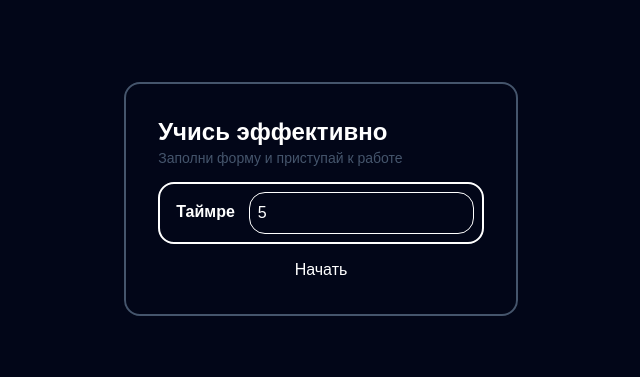
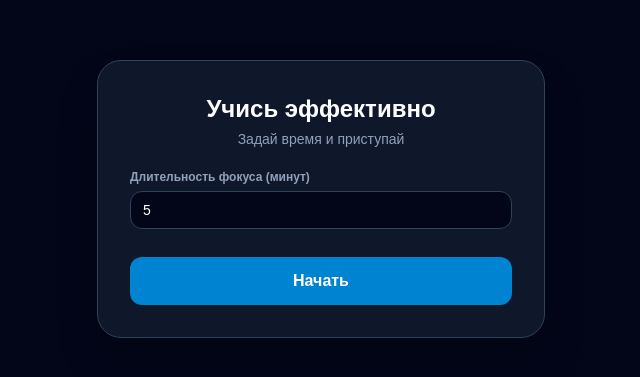
Before and after one commit to wiki73/focus-timer, a Next.js app: page / in a window 1280 px wide. Shown: the part 201-578 px from the top of the page, without its empty margins (319-959 px from the left). Built offline with nearby package versions, Linux system fonts and the light colour scheme.

Commit message:
сделал форму для времеги

```diff
--- a/src/app/page.tsx
+++ b/src/app/page.tsx
@@ -1,24 +1,24 @@
-"use client";
+'use client';
 
-import { useState, useEffect, useRef } from "react";
-import { TimerDisplay } from "../components/TimerDisplay";
-import { TimerControls } from "../components/TimerControls";
-import { FocusAlert } from "../components/FocusAlert";
-import { QuoteCard } from "../components/QuoteCard";
-import { SessionCounter } from "../components/SessionCounter";
-import { TimerSettings } from "@/components/TimerSettings";
+import { useState, useEffect, useRef } from 'react';
+import { TimerDisplay } from '../components/TimerDisplay';
+import { TimerControls } from '../components/TimerControls';
+import { FocusAlert } from '../components/FocusAlert';
+import { QuoteCard } from '../components/QuoteCard';
+import { SessionCounter } from '../components/SessionCounter';
+import { TimerSettings } from '@/components/TimerSettings';
 
 const QUOTES = [
-  "Держи фокус. Большие цели строятся из 5-минутных отрезков.",
-  "Внимание — это твоя главная валюта прямо сейчас.",
-  "Не отвлекайся. Ты уже делаешь прогресс.",
-  "Сконцентрируйся на одном действии.",
+  'Держи фокус. Большие цели строятся из 5-минутных отрезков.',
+  'Внимание — это твоя главная валюта прямо сейчас.',
+  'Не отвлекайся. Ты уже делаешь прогресс.',
+  'Сконцентрируйся на одном действии.',
 ];
 
 export default function Home() {
   const [showsSetting, setShowsSetting] = useState(true);
   const [formtime, setFormTime] = useState(0);
-  const [secondsLeft, setSecondsLeft] = useState(formtime);
+  const [secondsLeft, setSecondsLeft] = useState(0);
   const [isRunning, setIsRunning] = useState(false);
   const [showAlert, setShowAlert] = useState(false);
   const [sessionCount, setSessionCount] = useState(0);
@@ -27,10 +27,8 @@ export default function Home() {
   const timerRef = useRef(null);
 
   useEffect(() => {
-    const savedCount = localStorage.getItem("focus_intervals");
-    if (savedCount) {
-      setSessionCount(Number(savedCount));
-    }
+    const savedCount = localStorage.getItem('focus_intervals');
+    if (savedCount) setSessionCount(Number(savedCount));
   }, []);
 
   useEffect(() => {
@@ -45,27 +43,18 @@ export default function Home() {
         });
       }, 1000);
     }
-
     return () => {
-      if (timerRef.current) {
-        clearInterval(timerRef.current);
-      }
+      if (timerRef.current) clearInterval(timerRef.current);
     };
-  }, [isRunning]);
+  }, [isRunning, formtime]);
 
   const handleIntervalComplete = () => {
     setShowAlert(true);
-
-    try {
-      new Audio("/notification.mp3").play().catch(() => {});
-    } catch {}
-
-    const nextQuote = QUOTES[Math.floor(Math.random() * QUOTES.length)];
-    setQuote(nextQuote);
-
+    try { new Audio('/notification.mp3').play().catch(() => {}); } catch {}
+    setQuote(QUOTES[Math.floor(Math.random() * QUOTES.length)]);
     setSessionCount((prev) => {
       const updated = prev + 1;
-      localStorage.setItem("focus_intervals", String(updated));
+      localStorage.setItem('focus_intervals', String(updated));
       return updated;
     });
   };
@@ -79,55 +68,43 @@ export default function Home() {
   };
 
   const handleFormData = (time: number) => {
-    console.log("Родитель получил данные:", time);
-    setFormTime(time * 60);
-    setSecondsLeft(time * 60);
+    const timeInSeconds = time * 60;
+    setFormTime(timeInSeconds);
+    setSecondsLeft(timeInSeconds);
     setShowsSetting(false);
   };
 
   const handleToForm = () => {
     setIsRunning(false);
-    setSecondsLeft(formtime);
     setShowAlert(false);
-    setShowsSetting((p) => (p = !p));
+    setShowsSetting((prev) => !prev);
   };
 
   return (
-    <main className="min-h-screen bg-slate-950 flex flex-col items-center justify-center p-4">
+    <main className='min-h-screen bg-slate-950 flex flex-col items-center justify-center p-4'>
       {showsSetting ? (
         <TimerSettings onAdd={handleFormData} />
       ) : (
-        <div className="flex flex-col relative items-center gap-8 w-full max-w-md bg-slate-900 border border-slate-800 p-8 rounded-3xl shadow-2xl">
+        <div className='flex flex-col relative items-center gap-8 w-full max-w-md bg-slate-900 border border-slate-800 p-8 rounded-3xl shadow-2xl'>
           <button
-            type="button"
+            type='button'
             onClick={handleToForm}
-            className="border-2 rounded-2xl border-slate-900 text-slate-300 hover:border-slate-700 bg-slate-800  m-0.5  absolute left-1 top-0.5 p-2 "
+            className='absolute left-4 top-4 text-xs font-semibold text-slate-400 hover:text-white transition'
           >
-            форма
+            ← Настройки
           </button>
 
-          <header className="text-center ">
-            <h1 className="text-3xl font-extrabold text-white tracking-wide">
+          <header className='text-center mt-2'>
+            <h1 className='text-3xl font-extrabold text-white tracking-wide'>
               Focus Timer
             </h1>
-            <p className="text-slate-400 text-sm mt-1">Интервалы по 5 минут</p>
+            <p className='text-slate-400 text-sm mt-1'>В фокусе</p>
           </header>
 
-          <FocusAlert
-            isOpen={showAlert}
-            onConfirm={() => setShowAlert(false)}
-          />
-
+          <FocusAlert isOpen={showAlert} onConfirm={() => setShowAlert(false)} />
           <QuoteCard quote={quote} />
-
           <TimerDisplay secondsLeft={secondsLeft} />
-
-          <TimerControls
-            isRunning={isRunning}
-            onToggle={handleToggle}
-            onReset={handleReset}
-          />
-
+          <TimerControls isRunning={isRunning} onToggle={handleToggle} onReset={handleReset} />
           <SessionCounter count={sessionCount} />
         </div>
       )}
--- a/src/components/TimerSettings.tsx
+++ b/src/components/TimerSettings.tsx
@@ -1,46 +1,42 @@
-import { FormEvent, useState } from "react";
+import { useState, type FormEvent } from "react";
 import { LabeledInput } from "./ui/LabeledInput";
 
 interface TimerSettingsProps {
-  // timeinterval: number;
   onAdd: (time: number) => void;
 }
 
 export function TimerSettings({ onAdd }: TimerSettingsProps) {
-  const [isLoading, setIsLoading] = useState(false);
   const [time, setTime] = useState(5);
 
   const handleSubmit = (e: FormEvent) => {
     e.preventDefault();
-
-    onAdd(time);
-    setTime(5);
+    if (time > 0) {
+      onAdd(time);
+    }
   };
 
   return (
     <form
       onSubmit={handleSubmit}
-      className="flex flex-col p-8  gap-3.5 text-white border-2 border-slate-600 rounded-2xl"
+      className="flex flex-col p-8 gap-5 text-white border border-slate-700 bg-slate-900 w-full max-w-md rounded-3xl shadow-2xl"
     >
-      <header>
+      <header className="text-center">
         <h2 className="font-bold text-2xl">Учись эффективно</h2>
-        <p className="text-slate-600 text-sm">
-          Заполни форму и приступай к работе
-        </p>
+        <p className="text-slate-400 text-sm mt-1">Задай время и приступай</p>
       </header>
-      <div className="p-2 border-2 flex flex-row gap-1.5 rounded-2xl">
-        <label className="p-2 font-bold">Таймре</label>
-        <input
-          value={time}
-          onChange={(e) => setTime(e.target.valueAsNumber)}
-          className="border-1 rounded-2xl p-2"
-          type="number"
-          placeholder="минут..."
-        />
-      </div>
 
+      <LabeledInput
+        label="Длительность фокуса (минут)"
+        type="number"
+        value={time}
+        onChange={(e) => setTime(e.target.valueAsNumber || 0)}
+        min="1"
+      />
 
-      <button type="submit" disabled={isLoading}>
+      <button
+        type="submit"
+        className="bg-sky-600 hover:bg-sky-500 text-white font-bold py-3 rounded-xl transition active:scale-95 mt-2"
+      >
         Начать
       </button>
     </form>
```
